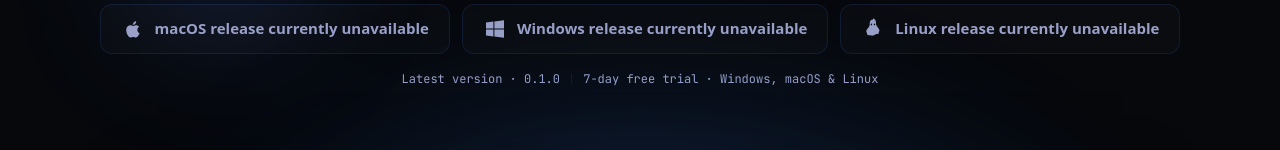
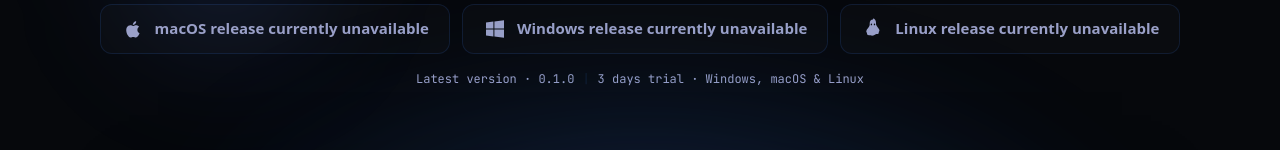
Before and after one commit to rezahanif/AiConnect-CompanyProfile, a React (Vite) app: page / in a window 1280 px wide. Shown: the part 606-756 px from the top of the page. Built offline with nearby package versions, Linux system fonts and the light colour scheme; a web font is replaced by a local one.

Commit message:
Change trial copy to 3 days

```diff
--- a/src/components/Download.tsx
+++ b/src/components/Download.tsx
@@ -118,12 +118,12 @@
         <p className="mt-4 font-mono text-[12px] text-muted">
           Latest version · {version}
           {showVersion && <span className="mx-2 text-hairline">|</span>}
-          {showVersion && '7-day free trial · Windows, macOS & Linux'}
+          {showVersion && '3 days trial · Windows, macOS & Linux'}
         </p>
       )}
       {!version && (
         <p className="mt-4 font-mono text-[12px] text-muted">
-          7-day free trial · Windows, macOS &amp; Linux
+          3 days trial · Windows, macOS &amp; Linux
         </p>
       )}
     </div>
--- a/src/components/Pricing.tsx
+++ b/src/components/Pricing.tsx
@@ -15,7 +15,7 @@
         </Reveal>
         <Reveal delay={140}>
           <p className="mx-auto mt-5 max-w-xl text-[17px] leading-relaxed text-muted">
-            Everything AiConnect offers, for one flat price. Start with a 7-day
+            Everything AiConnect offers, for one flat price. Start with a 3 days
             free trial.
           </p>
         </Reveal>
@@ -36,7 +36,7 @@
                 AiConnect Pro
               </span>
               <span className="rounded-full bg-violet/15 px-3 py-1 font-mono text-[10px] text-violet-bright">
-                7-day free trial
+                3 days trial
               </span>
             </div>
             <div className="mt-6 flex items-end gap-1.5">
```
